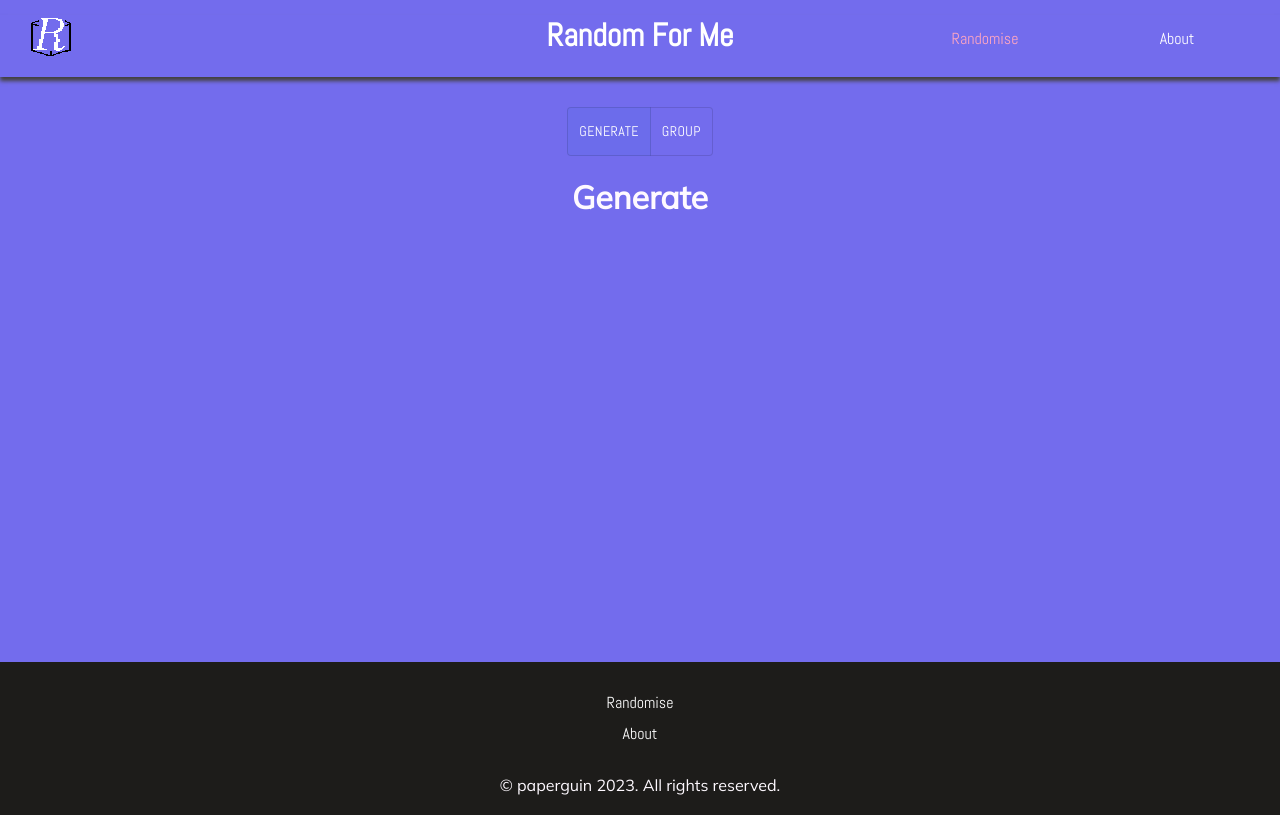
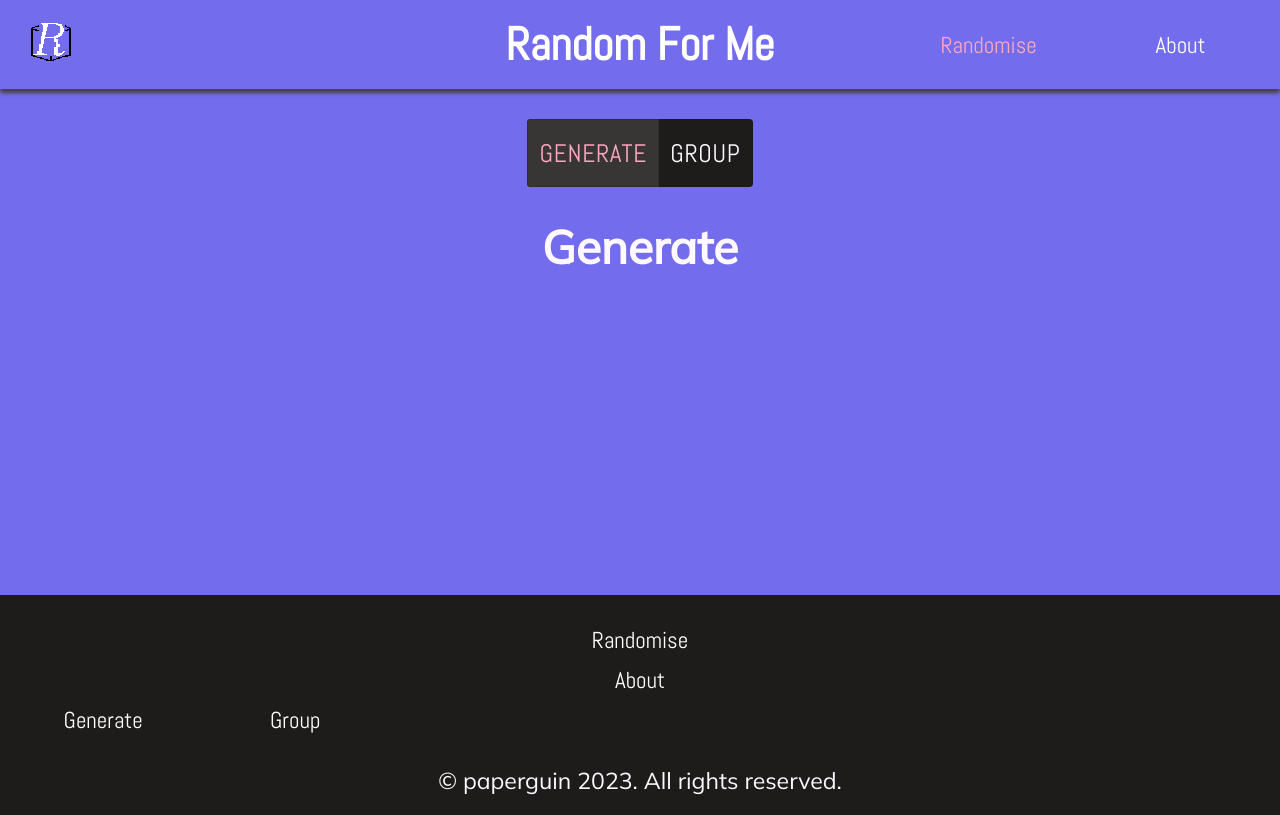
Before and after one commit to Ravvers/randomforme, a React (Vite) app: page /randomise in a window 1280 px wide. Built offline with nearby package versions, Linux system fonts and the light colour scheme.

Commit message:
update inpage routes, move styles to index.css

```diff
--- a/src/components/Directory/Directory.tsx
+++ b/src/components/Directory/Directory.tsx
@@ -2,6 +2,7 @@ import { Link, NavLink } from "react-router-dom";
 import { headerRoutes } from "../../navigation/router";
 import { StyleAttribute, css } from "glamor";
 import { theme } from "../../styles/colourPalette";
+import { FooterDirectory } from "../FooterDirectory/FooterDirectory";
 
 type DirectoryProps = {
 	linkStyle?: StyleAttribute;
@@ -16,13 +17,8 @@ export const Directory = (props: DirectoryProps) => {
 			className={props.className}
 			role="navigation"
 			aria-label={props.className}
-			style={{
-				width: "30%",
-				display: "flex",
-				justifyContent: "space-around",
-				alignItems: "center"
-			}}
 		>
+			<>
 				{Object.entries(headerRoutes).map((routeMap) => {
 					return (
 						<LinkComponent
@@ -41,6 +37,8 @@ export const Directory = (props: DirectoryProps) => {
 						</LinkComponent>
 					);
 				})}
+				{props.className === "footer-directory" && <FooterDirectory />}
+			</>
 		</div>
 	);
 };
--- /dev/null
+++ b/src/components/FooterDirectory/FooterDirectory.tsx
@@ -0,0 +1,44 @@
+import { Link } from "react-router-dom";
+import { inPageRoutes } from "../../navigation/router";
+import { StyleAttribute, css } from "glamor";
+import { theme } from "../../styles/colourPalette";
+
+type DirectoryProps = {
+	linkStyle?: StyleAttribute;
+	className?: string;
+};
+
+export const FooterDirectory = (props: DirectoryProps) => {
+	return (
+		<div
+			className={props.className}
+			role="navigation"
+			aria-label={props.className}
+			style={{
+				width: "30%",
+				display: "flex",
+				justifyContent: "space-around",
+				alignItems: "center"
+			}}
+		>
+			{Object.entries(inPageRoutes).map((routeMap) => {
+				return (
+					<Link
+						key={routeMap[0]}
+						{...{
+							...props.linkStyle,
+							...css({
+								".active": {
+									color: theme.global.accent
+								}
+							})
+						}}
+						to={routeMap[1].route.path}
+					>
+						{routeMap[1].navigationDisplayName}
+					</Link>
+				);
+			})}
+		</div>
+	);
+};
--- a/src/components/InPageDirectory/InPageDirectory.tsx
+++ /dev/null
@@ -1,40 +0,0 @@
-import * as React from "react";
-import ToggleButton from "@mui/material/ToggleButton";
-import ToggleButtonGroup from "@mui/material/ToggleButtonGroup";
-import { Link, Outlet } from "react-router-dom";
-
-export const InPageDirectory = () => {
-	const [alignment, setAlignment] = React.useState("generate");
-
-	const handleChange = (
-		_event: React.MouseEvent<HTMLElement>,
-		newAlignment: string
-	) => {
-		setAlignment(newAlignment);
-	};
-
-	return (
-		<>
-			<ToggleButtonGroup
-				color="primary"
-				value={alignment}
-				exclusive
-				onChange={handleChange}
-				aria-label="Platform"
-			>
-				<ToggleButton value="generate">
-					<Link key={"generate"} to={"generate"}>
-						Generate
-					</Link>
-				</ToggleButton>
-
-				<ToggleButton value="group">
-					<Link key={"group"} to={"group"}>
-						Group
-					</Link>
-				</ToggleButton>
-			</ToggleButtonGroup>
-			<Outlet />
-		</>
-	);
-};
--- /dev/null
+++ b/src/components/RandomiseDirectory/RandomiseDirectory.tsx
@@ -0,0 +1,55 @@
+import * as React from "react";
+import MuiToggleButton from "@mui/material/ToggleButton";
+import ToggleButtonGroup from "@mui/material/ToggleButtonGroup";
+import { Outlet, useNavigate } from "react-router-dom";
+import { theme } from "../../styles/colourPalette";
+import { styled } from "@mui/material";
+// import { css } from "glamor";
+
+export const RandomiseDirectory = () => {
+	const [randomiseType, setRandomiseType] = React.useState("generate");
+
+	const navigate = useNavigate();
+
+	const handleChange = (
+		_event: React.MouseEvent<HTMLElement>,
+		newRandomiseType: string
+	) => {
+		if (newRandomiseType !== null) {
+			navigate(newRandomiseType);
+			setRandomiseType(newRandomiseType);
+		}
+	};
+
+	const ToggleButton = styled(MuiToggleButton)({
+		"&.MuiToggleButton-root": {
+			color: theme.global.text,
+			fontFamily: "Abel, sans-serif",
+			fontSize: "1.1em"
+		},
+		"&.Mui-selected": {
+			backgroundColor: "rgb(55 54 52)"
+		},
+		"&.Mui-selected, &.Mui-selected:hover": {
+			color: theme.body.button.active
+		}
+	});
+
+	return (
+		<>
+			<ToggleButtonGroup
+				color="primary"
+				value={randomiseType}
+				exclusive
+				onChange={handleChange}
+				aria-label="Randomise Type"
+				sx={{ backgroundColor: theme.body.button.background }}
+			>
+				<ToggleButton value="generate">Generate</ToggleButton>
+
+				<ToggleButton value="group">Group</ToggleButton>
+			</ToggleButtonGroup>
+			<Outlet />
+		</>
+	);
+};
--- a/src/navigation/router.tsx
+++ b/src/navigation/router.tsx
@@ -1,7 +1,7 @@
 import { Navigate, RouteObject, createBrowserRouter } from "react-router-dom";
 import { About } from "../pages/About/About";
 import App from "../App";
-import { InPageDirectory } from "../components/InPageDirectory/InPageDirectory";
+import { RandomiseDirectory } from "../components/RandomiseDirectory/RandomiseDirectory";
 
 type RouteMap = {
 	navigationDisplayName: string;
@@ -9,7 +9,7 @@ type RouteMap = {
 };
 
 const getRedirectRouteToHome = (path: string) => {
-	return { path: path, element: <Navigate to="/randomise" replace /> };
+	return { path: path, element: <Navigate to="/randomise" /> };
 };
 
 export const inPageRoutes: Record<string, RouteMap> = {
@@ -34,12 +34,12 @@ export const headerRoutes: Record<string, RouteMap> = {
 		navigationDisplayName: "Randomise",
 		route: {
 			path: "/randomise",
-			element: <InPageDirectory />,
+			element: <RandomiseDirectory />,
 			children: [
 				inPageRoutes.generate.route,
 				inPageRoutes.group.route,
 				{
-					path: "",
+					index: true,
 					element: inPageRoutes.generate.route.element
 				}
 			]
--- a/src/styles/colourPalette.ts
+++ b/src/styles/colourPalette.ts
@@ -11,6 +11,12 @@ export const theme = {
 		background: colourPalette[60],
 		accent: colourPalette[5]
 	},
+	body: {
+		button: {
+			background: colourPalette[30],
+			active: colourPalette[5]
+		}
+	},
 	footer: {
 		background: colourPalette[30]
 	}
--- a/src/styles/index.css
+++ b/src/styles/index.css
@@ -9,6 +9,7 @@ body,
 	font-family: Mulish, sans-serif;
 	text-align: center;
 	overflow-x: hidden;
+	font-size: 1.2em;
 }
 
 a {
@@ -42,8 +43,10 @@ a {
 }
 
 .header-directory {
+	width: 30%;
 	display: flex;
-	justify-content: space-between;
+	justify-content: space-around;
+	align-items: center;
 }
 
 #header a {
```
Lines whose indentation alone changed are shown as unchanged.
